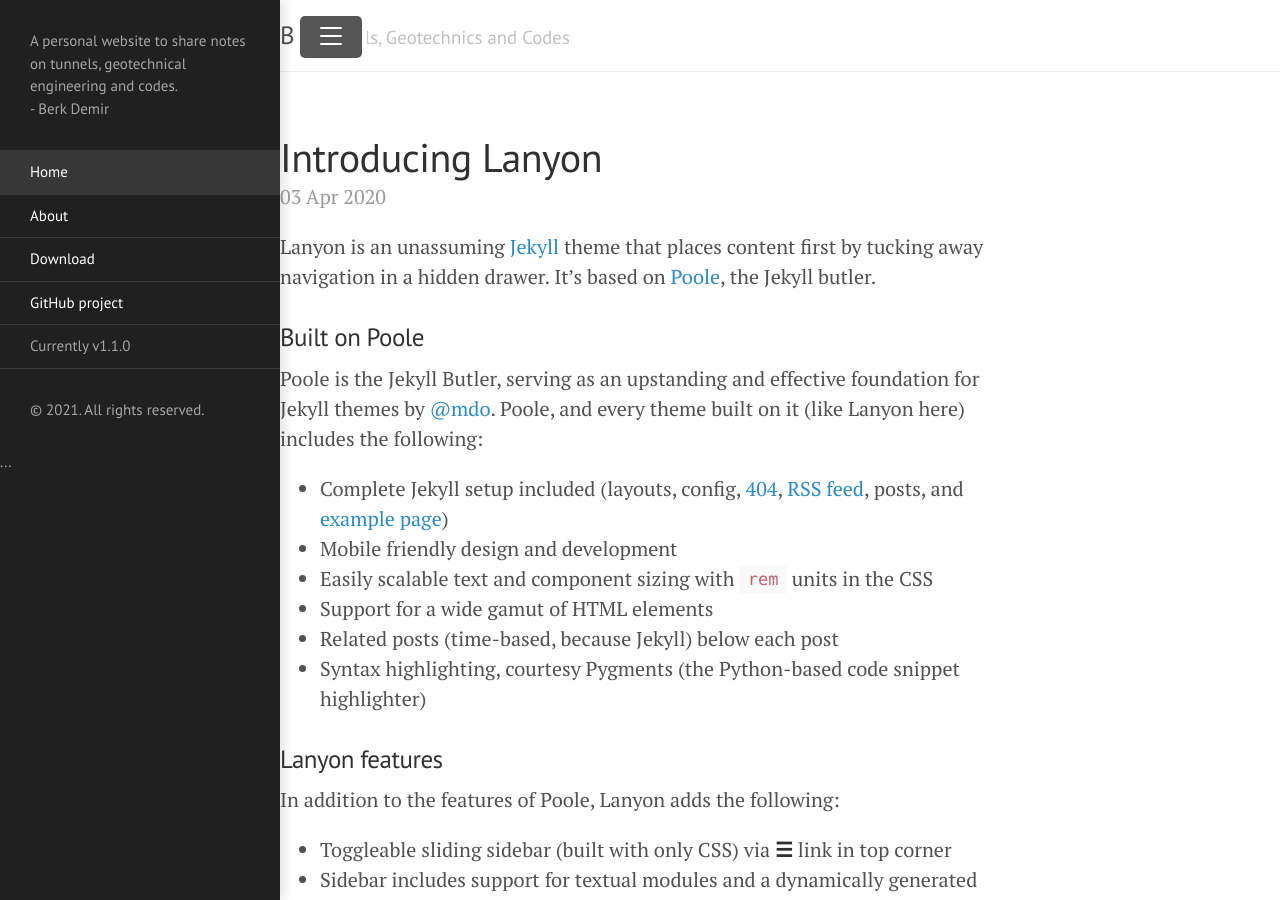
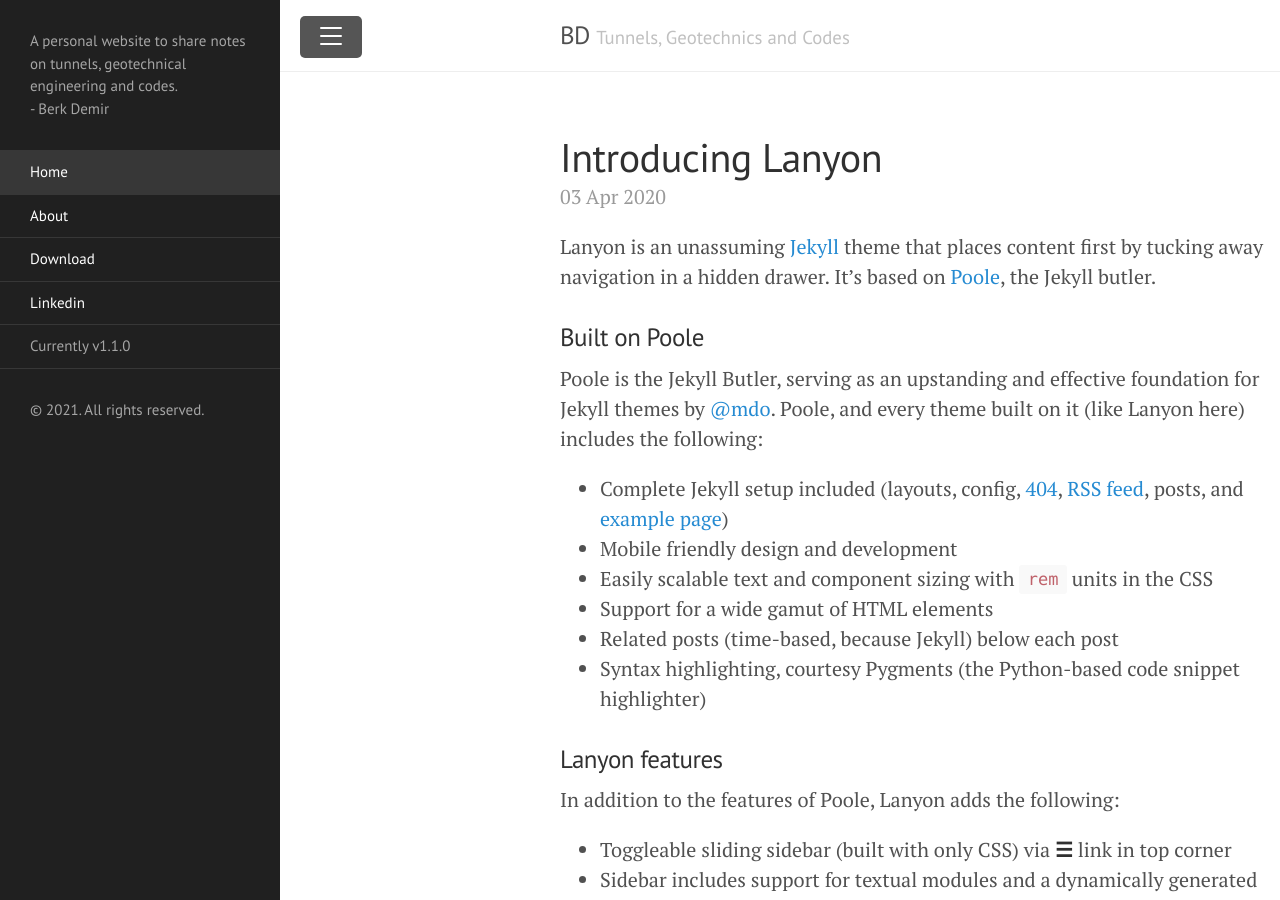
Before and after one commit to hdoer/berkdemir.github.io, a Jekyll site: the page built from index.html, in a window 1280 px wide and 900 px high. Built offline with Jekyll 4.4.1, drawn with Linux system fonts in a browser that asks for light colours; the list of posts is cut into pages by our own code.

Commit message:
Update sidebar.html

```diff
--- a/_includes/sidebar.html
+++ b/_includes/sidebar.html
@@ -1,6 +1,7 @@
 <!-- Target for toggling the sidebar `.sidebar-checkbox` is for regular
      styles, `#sidebar-checkbox` for behavior. -->
-<input type="checkbox" class="sidebar-checkbox" id="sidebar-checkbox" checked>
+<input type="checkbox" class="sidebar-checkbox" id="sidebar-checkbox" {% if page.title =="Home" %}checked{% endif %}>
+
 
 <!-- Toggleable sidebar -->
 <div class="sidebar" id="sidebar">
@@ -26,7 +27,7 @@
     {% endfor %}
 
     <a class="sidebar-nav-item" href="{{ site.github.repo }}/archive/v{{ site.version }}.zip">Download</a>
-    <a class="sidebar-nav-item" href="{{ site.github.repo }}">GitHub project</a>
+    <a class="sidebar-nav-item" href="https://www.linkedin.com/in/bdberkdemir/">Linkedin</a>
     <span class="sidebar-nav-item">Currently v{{ site.version }}</span>
   </nav>
 
@@ -35,7 +36,4 @@
       &copy; {{ site.time | date: '%Y' }}. All rights reserved.
     </p>
   </div>
-  <body class="sidebar-overlay">
-  ...
-</body>
 </div>
```
